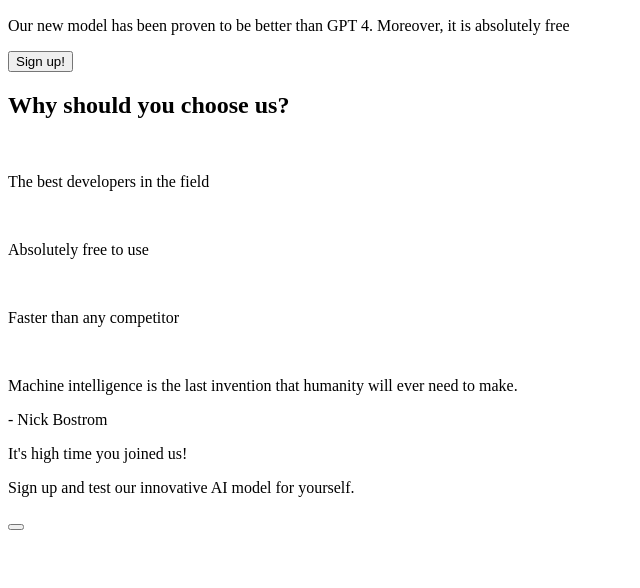
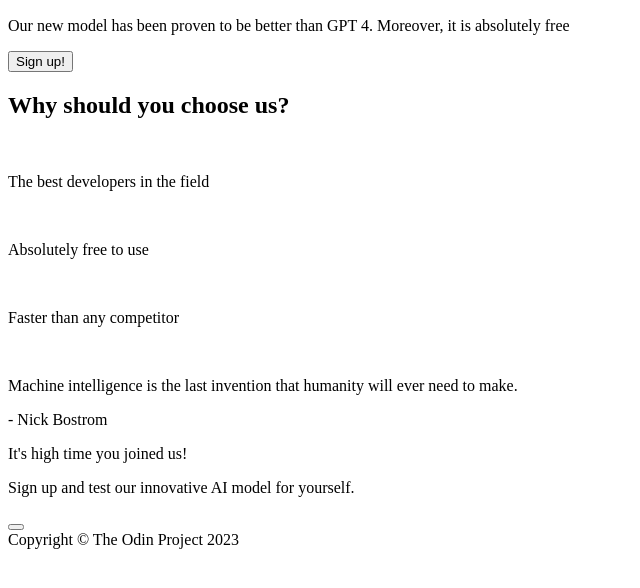
Before and after one commit to Pavlukan/landing-page-revisited, a plain HTML site: page index.html in a window 1280 px wide. Shown: the part 184-772 px from the top of the page, without its empty margins (0-640 px from the left). Drawn offline with Linux system fonts and the light colour scheme.

Commit message:
Fill the footer

```diff
--- a/index.html
+++ b/index.html
@@ -55,6 +55,8 @@
             <button class="sign-up-btn-lower"></button>
         </div>
     </main>
-    <footer></footer>
+    <footer>
+        Copyright © The Odin Project 2023
+    </footer>
 </body>
 </html>
```
